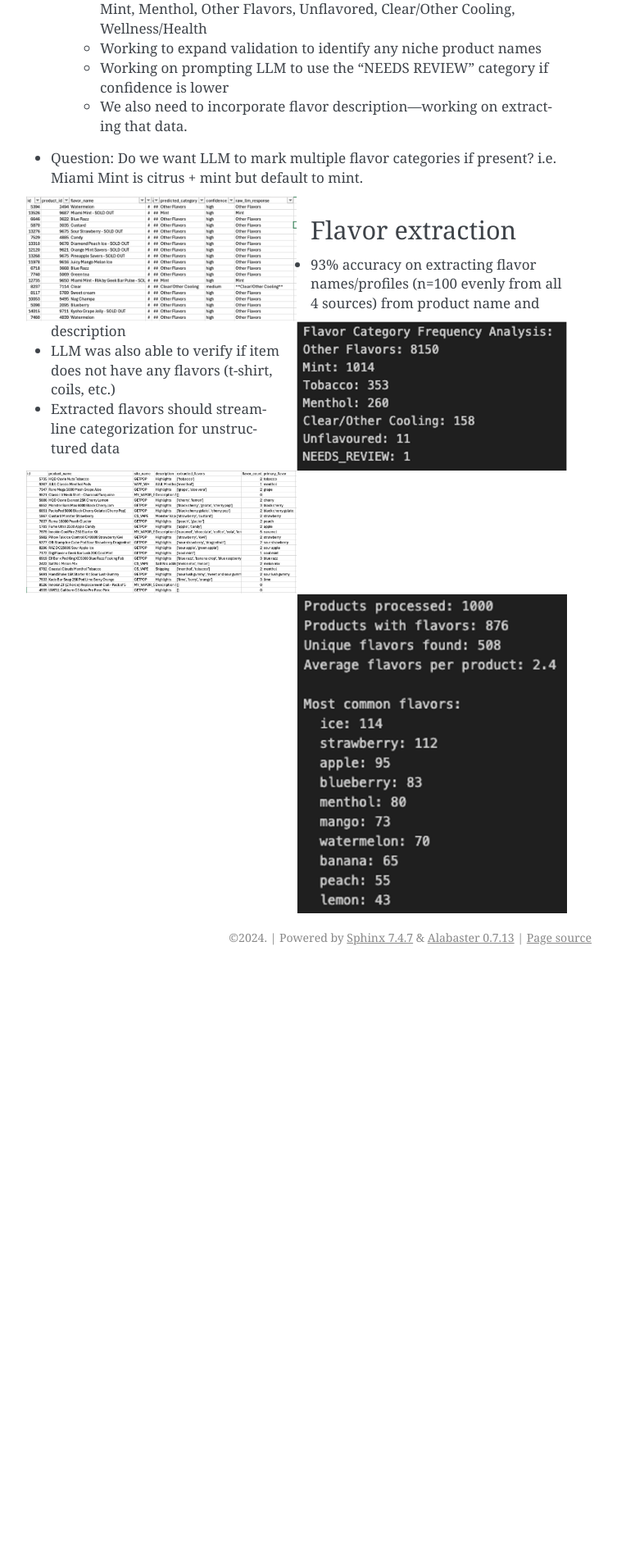
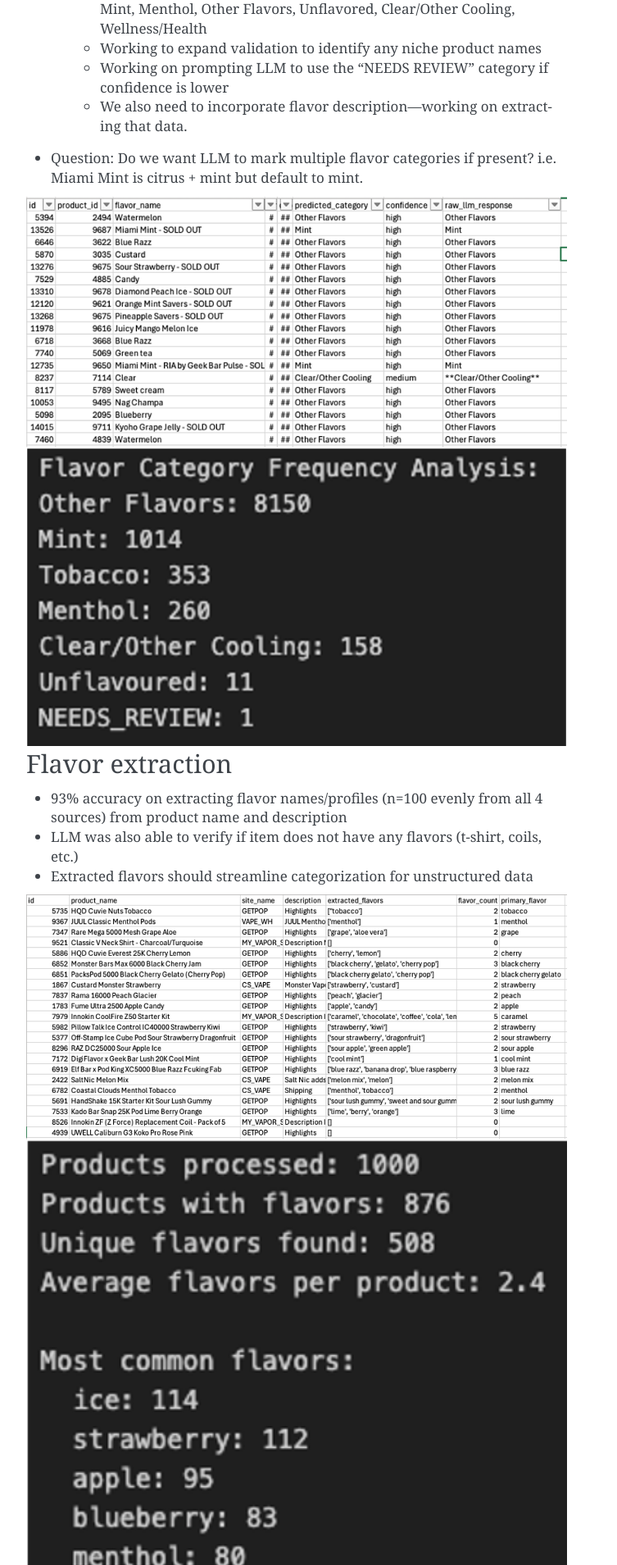
Before and after one commit to ecranecdcf/cdcf-gtri-ecig-scrape-clean, a Sphinx documentation site: the page built from docs/slides_CDCF_updates_4-SEP-2025.rst, in a window 1280 px wide. Shown: the part 1337-3246 px from the top of the page at 82% size, without its empty margins (388-1141 px from the left). Built offline with Sphinx 7.4.7, drawn with Linux system fonts in a browser that asks for light colours; before the commit the page ends 2520 px from its top, so only the background shows below that.

Commit message:
Sync latest code

```diff
--- a/docs/slides_CDCF_updates_18-SEP-2025.rst
+++ b/docs/slides_CDCF_updates_18-SEP-2025.rst
@@ -1,4 +1,4 @@
-Updates - Sep 4, 2025
+Updates - Sep 18, 2025
 ---------------------
 
 
--- a/docs/slides_CDCF_updates_4-SEP-2025.rst
+++ b/docs/slides_CDCF_updates_4-SEP-2025.rst
@@ -56,12 +56,12 @@ NLP Updates
 
 .. image:: images/sep4_0.png
    :alt: flavor categorization stats
-   :width: 50%
+   :width: 100%
    :align: left
 
 .. image:: images/sep4_1.png
    :alt: flavor categorization stats
-   :width: 50%
+   :width: 100%
    :align: right
 
 
@@ -75,10 +75,10 @@ Flavor extraction
 
 .. image:: images/sep4_2.png
    :alt: flavor categorization stats
-   :width: 50%
+   :width: 100%
    :align: left
 
 .. image:: images/sep4_3.png
    :alt: flavor categorization stats
-   :width: 50%
+   :width: 100%
    :align: right
--- a/requirements.txt
+++ b/requirements.txt
@@ -8,3 +8,5 @@ psycopg_binary>=3.2.6
 psycopg>=3.2.6
 python-dotenv==1.0.1
 pyodbc==5.2.0
+pptx2md==1.7.1
+python-pptx==1.0.2
```
